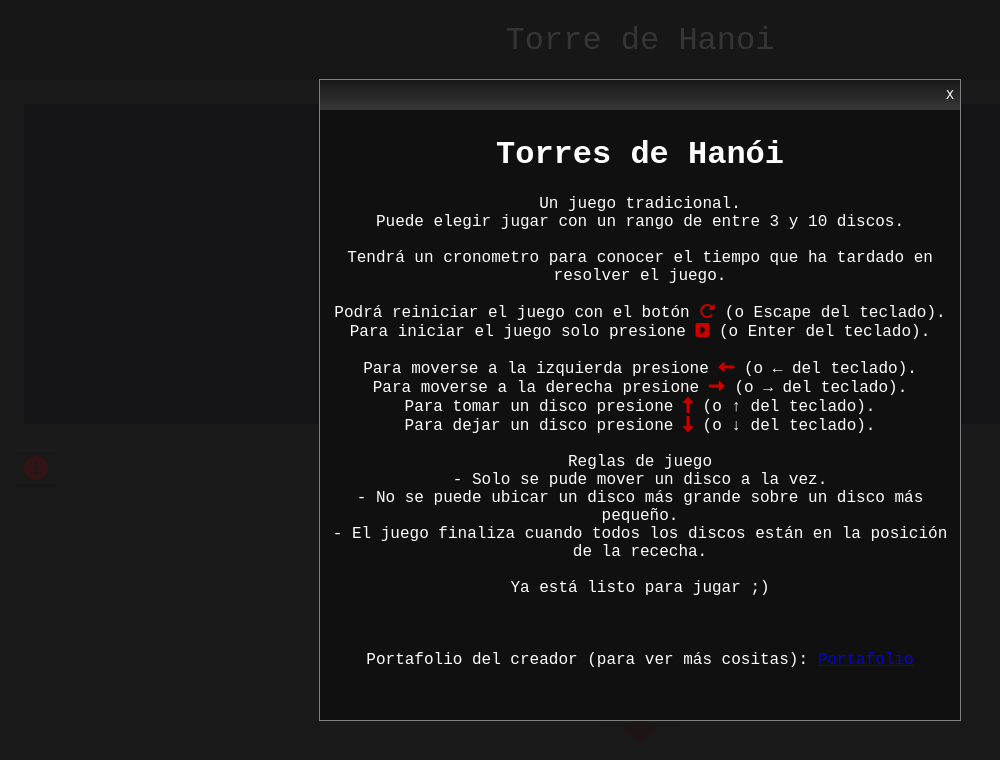
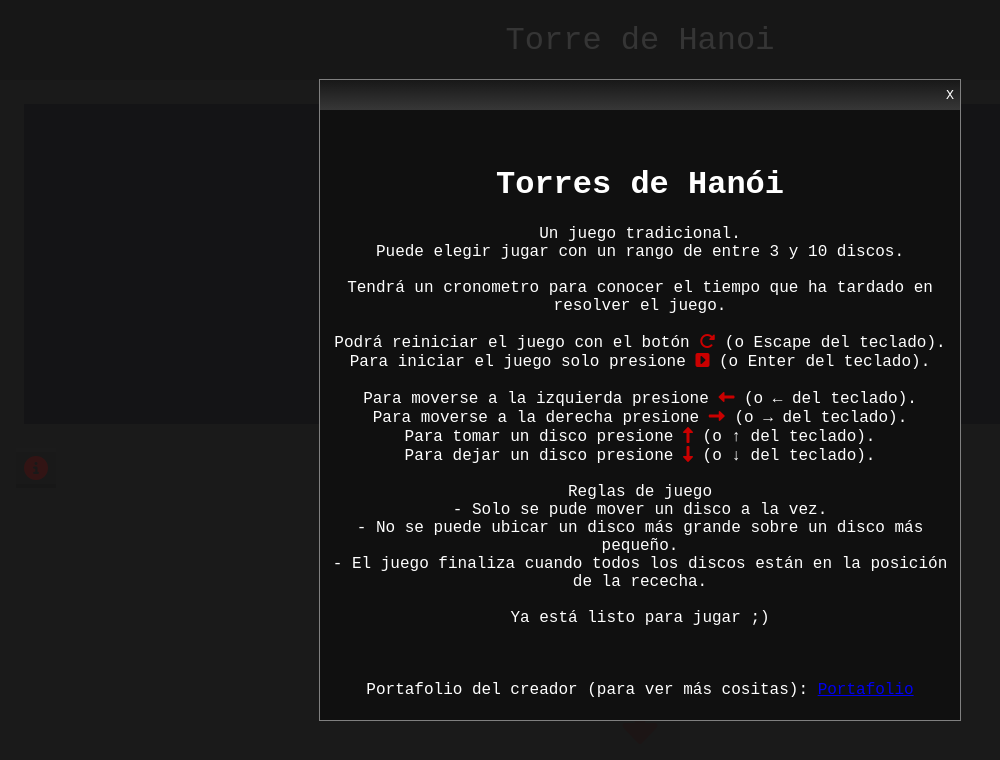
Before and after one commit to GabrielGNP/TorreDeHanoi, a plain HTML site: page index.html in a window 1280 px wide. Both pictures are taken after a click on the button 36 px from the left and 468 px from the top of the page. Shown: the whole page, without its empty margins (0-1000 px from the left). Drawn offline with Linux system fonts and the light colour scheme.

Commit message:
Correcion de estilos en la info para dispositivos móviles

```diff
--- a/funcs.js
+++ b/funcs.js
@@ -507,14 +507,20 @@ function MessageInfo(){
     "<br>"+
     "<br>"+
     "<br>"+
-    "Portafolio del creador (para ver más cositas): <a target='_blank' href='https://gabrielgnp.github.io/Portafolio/index.html'>Portafolio</a></div><br>";
+    "Portafolio del creador (para ver más cositas): <a target='_blank' href='https://gabrielgnp.github.io/Portafolio/index.html'>Portafolio</a><br>"+
+    "<br>"+
+    "<br>"+
+    "<br>"+
+    "<br>"+
+    "<br>"+
+    "</div><br>";
 
     var plantilla =
     '<div id="MensInf">'+
         '<div class="HeaderMensInf" >'
             +'<button class="ButOPCont" style=" color:white; margin: 0px; border: 0px; height: 100%; background:transparent;" onclick="DeleteHTML(`MensInf`)"> X</button>'
         +'</div>'
-        +'<div style="text-align:center; padding-top: 35px;">'+text+'</div>'
+        +'<div style="text-align:center; padding-top: 35px; overflow-y: auto; height: 100%; width: 100%;">'+text+'</div>'
     +'</div>';
 
     var block = '<div id="displayblack" style=" position:absolute; top:0px; background : #181818d9; height: 100%; width:100%; display: flex; justify-content: center; align-content: center; flex-wrap: wrap; flex-direction: row;"></div>';
--- a/styles.css
+++ b/styles.css
@@ -219,16 +219,16 @@ CR{
     border: 0.2vh solid grey;
     color: white;
 
-    overflow-y: auto;
+    overflow-y: hidden;
 }
 
 .HeaderMensInf{
     height: 30px;
-    width: inherit;
+    width: 100%;
 
     color: white;
     background:linear-gradient(180deg, #181818, #373737);
 
     text-align: right;
-    position:fixed;
+    /*position:fixed;*/
 }
```
